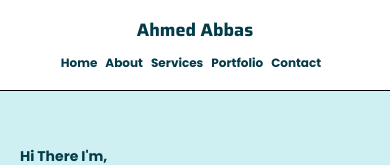
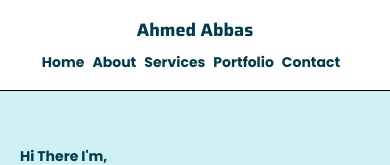
Before and after one commit to ahmedfront97/Personal-Portfolio, a website: page index.html in a window 390 px wide. Shown: the top 165 px of the page. Drawn offline with Linux system fonts and the light colour scheme.

Commit message:
update 5

```diff
--- a/index.html
+++ b/index.html
@@ -31,19 +31,19 @@
           <a href="#home" id="logo" class="font-bold text-[var(--primary-color)] text-lg font-secondary pb-1.5">Ahmed Abbas</a>
           <ul class="flex flex-row justify-center items-center">
             <li>
-              <a href="#" class="mr-2 text-[var(--primary-color)] font-bold text-[12px] md:text-lg">Home</a>
+              <a href="#" class="mr-2 sm:mr-4 text-[var(--primary-color)] font-bold text-[14px] md:text-lg">Home</a>
             </li>
             <li>
-              <a href="#" class="mr-2 text-[var(--primary-color)] font-bold text-[12px] md:text-lg">About</a>
+              <a href="#" class="mr-2 sm:mr-4 text-[var(--primary-color)] font-bold text-[14px] md:text-lg">About</a>
             </li>
             <li>
-              <a href="#" class="mr-2 text-[var(--primary-color)] font-bold text-[12px] md:text-lg">Services</a>
+              <a href="#" class="mr-2 sm:mr-4 text-[var(--primary-color)] font-bold text-[14px] md:text-lg">Services</a>
             </li>
             <li>
-              <a href="#" class="mr-2 text-[var(--primary-color)] font-bold text-[12px] md:text-lg">Portfolio</a>
+              <a href="#" class="mr-2 sm:mr-4 text-[var(--primary-color)] font-bold text-[14px] md:text-lg">Portfolio</a>
             </li>
             <li>
-              <a href="#" class="mr-2 text-[var(--primary-color)] font-bold text-[12px] md:text-lg">Contact</a>
+              <a href="#" class="mr-2 sm:mr-4 text-[var(--primary-color)] font-bold text-[14px] md:text-lg">Contact</a>
             </li>
           </ul>
         </nav>
```
Also changed, not shown: dist/output.css, src/output.css.
